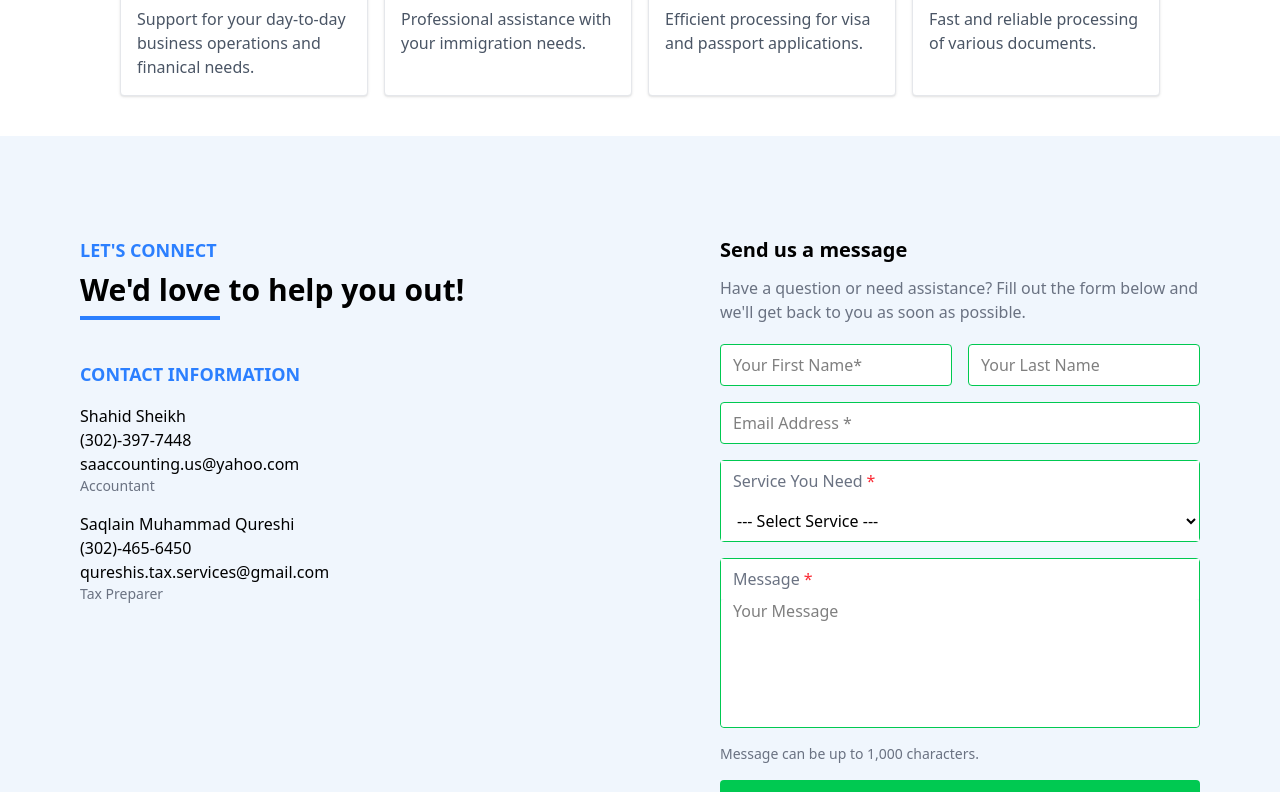
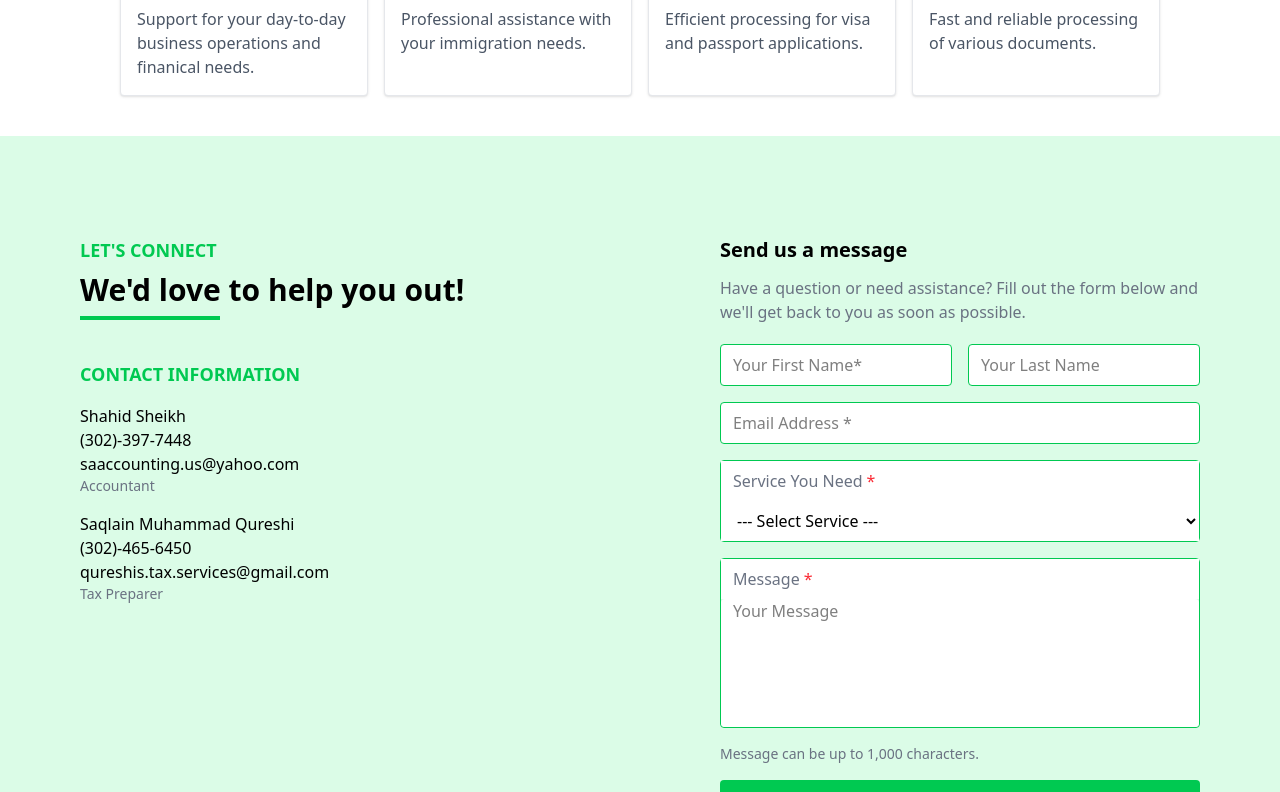
Before and after one commit to Hairum-Qureshi/sa-and-qureshi-accounting-website, a React (Vite) app in the folder apps/frontend/: page / in a window 1280 px wide. Shown: the part 980-1772 px from the top of the page. Built offline with nearby package versions, Linux system fonts and the light colour scheme.

Commit message:
changed background to green

```diff
--- a/apps/frontend/src/components/Connect.tsx
+++ b/apps/frontend/src/components/Connect.tsx
@@ -2,15 +2,15 @@ import ConnectForm from "./ConnectForm";
 
 export default function Connect() {
   return (
-    <div className="lg:flex p-20 bg-[#f0f6fd]" id="connect">
+    <div className="lg:flex p-20 bg-green-100" id="connect">
       <div className="lg:w-1/2 w-full">
-        <h3 className="text-lg font-semibold text-blue-500 mt-5">
+        <h3 className="text-lg font-semibold text-green-500 mt-5">
           LET'S CONNECT
         </h3>
         <h1 className="text-3xl font-bold mt-2">We'd love to help you out!</h1>
-        <div className="w-1/4 text-center h-1 bg-blue-500 mt-2" />
+        <div className="w-1/4 text-center h-1 bg-green-500 mt-2" />
         <div className="mt-10">
-          <h3 className="text-lg font-semibold text-blue-500 mt-5">
+          <h3 className="text-lg font-semibold text-green-500 mt-5">
             CONTACT INFORMATION
           </h3>
           <div className="flex items-center gap-2 mt-4">
```
